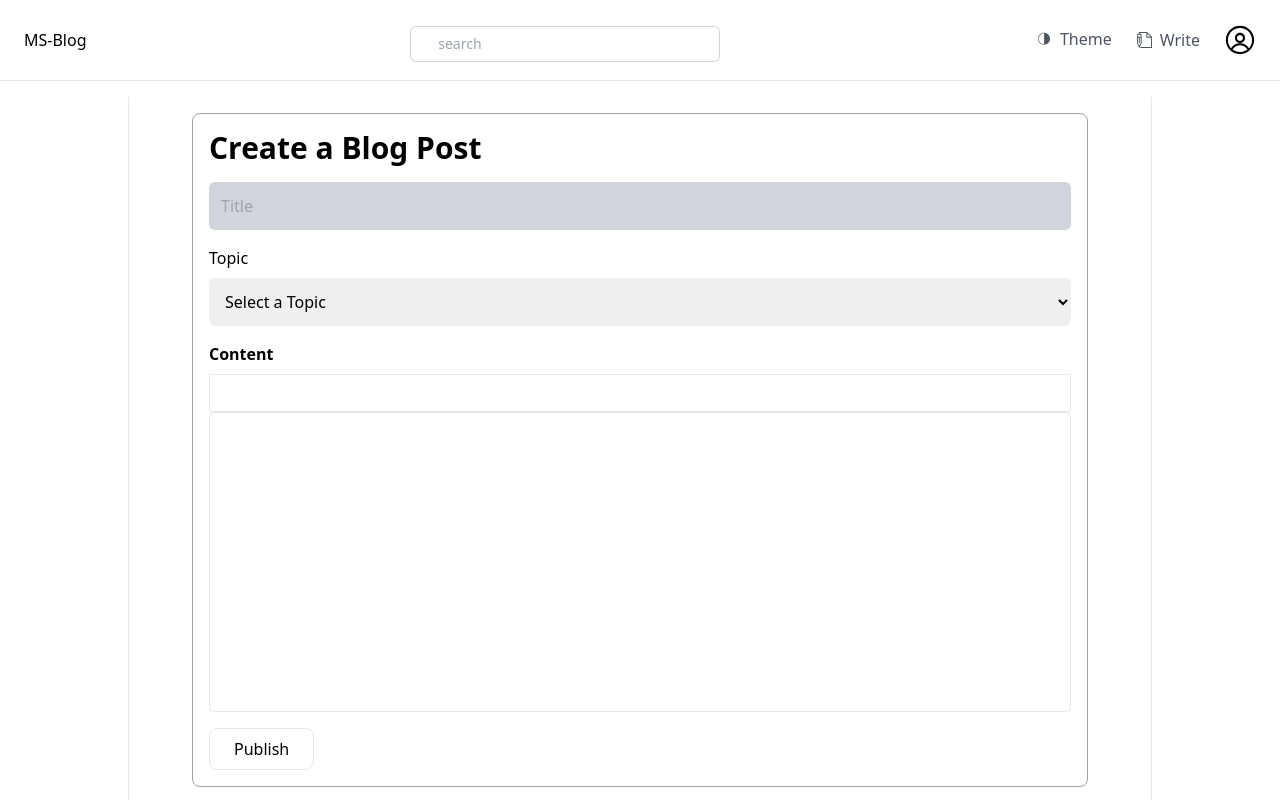
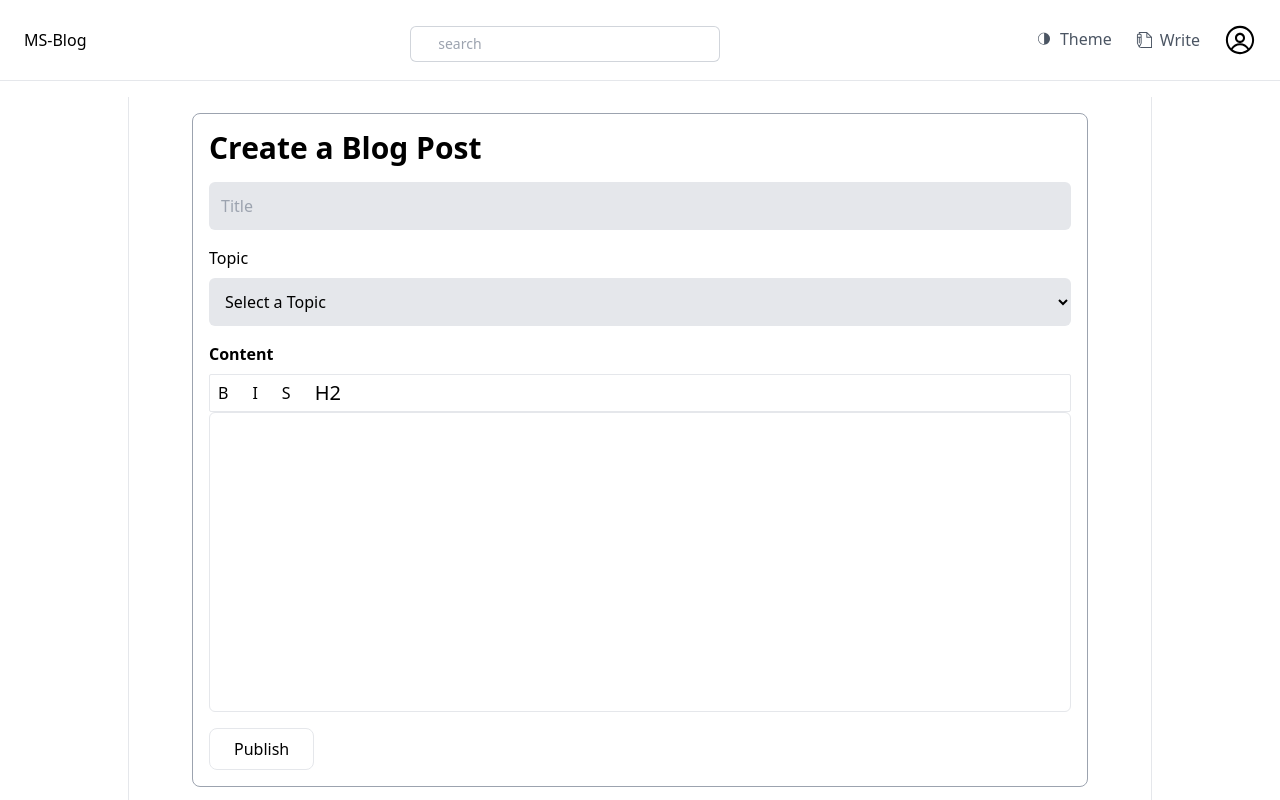
Before and after one commit to mohammadShamimReza/dot-blog-frontend, a Next.js app: page /write in a window 1280 px wide. Shown: the top 800 px of the page. Built offline with nearby package versions, Linux system fonts and the light colour scheme.

Commit message:
add text editor2

```diff
--- a/src/pages/write/ToolBar.tsx
+++ b/src/pages/write/ToolBar.tsx
@@ -9,8 +9,10 @@ function ToolBar({ editor }: { editor: Editor | null }) {
       <button
         onClick={() => editor.chain().focus().toggleBold().run()}
         disabled={!editor.can().chain().focus().toggleBold().run()}
-        className={` px-2 py-1 rounded-full text-white ${
-          editor.isActive("bold") ? "font-bold bg-gray-500" : ""
+        className={` px-2 py-1 rounded-full  ${
+          editor.isActive("bold")
+            ? "font-bold dark:bg-gray-500 bg-gray-200"
+            : "hover:bg-gray-100"
         }`}
       >
         B
@@ -18,8 +20,10 @@ function ToolBar({ editor }: { editor: Editor | null }) {
       <button
         onClick={() => editor.chain().focus().toggleItalic().run()}
         disabled={!editor.can().chain().focus().toggleItalic().run()}
-        className={` px-2 py-1 rounded-full text-white ${
-          editor.isActive("italic") ? "italic bg-gray-500" : ""
+        className={` px-2 py-1 rounded-full  ${
+          editor.isActive("italic")
+            ? "italic dark:bg-gray-500 bg-gray-200"
+            : "hover:bg-gray-100"
         }`}
       >
         I
@@ -27,8 +31,10 @@ function ToolBar({ editor }: { editor: Editor | null }) {
       <button
         onClick={() => editor.chain().focus().toggleStrike().run()}
         disabled={!editor.can().chain().focus().toggleStrike().run()}
-        className={` px-2 py-1 rounded-full text-white ${
-          editor.isActive("strike") ? "line-through bg-gray-500" : ""
+        className={` px-2 py-1 rounded-full  ${
+          editor.isActive("strike")
+            ? "line-through dark:bg-gray-500 bg-gray-200"
+            : "hover:bg-gray-100"
         }`}
       >
         S
@@ -36,8 +42,10 @@ function ToolBar({ editor }: { editor: Editor | null }) {
 
       <button
         onClick={() => editor.chain().focus().toggleHeading({ level: 2 }).run()}
-        className={` px-2 py-1 rounded-full text-white ${
-          editor.isActive("heading", { level: 2 }) ? "bg-gray-500" : ""
+        className={` px-2 py-1 rounded-full  ${
+          editor.isActive("heading", { level: 2 })
+            ? "dark:bg-gray-500 bg-gray-200 hover:bg-gray-100"
+            : "hover:bg-gray-100"
         }`}
       >
         {" "}
--- a/src/pages/write/index.tsx
+++ b/src/pages/write/index.tsx
@@ -51,7 +51,7 @@ function WriteForm() {
               <input
                 {...field}
                 type="text"
-                className="w-full p-3 rounded-md focus:outline-none bg-gray-300 text-black"
+                className="w-full p-3 rounded-md focus:outline-none bg-gray-200 dark:bg-gray-600 text-black"
                 placeholder="Title"
                 required
               />
@@ -70,7 +70,7 @@ function WriteForm() {
             render={({ field }) => (
               <select
                 {...field}
-                className="w-full p-3 rounded-md focus:outline-none"
+                className="w-full p-3 rounded-md focus:outline-none bg-gray-200 dark:bg-gray-600"
                 required
               >
                 <option value="" disabled>
```
